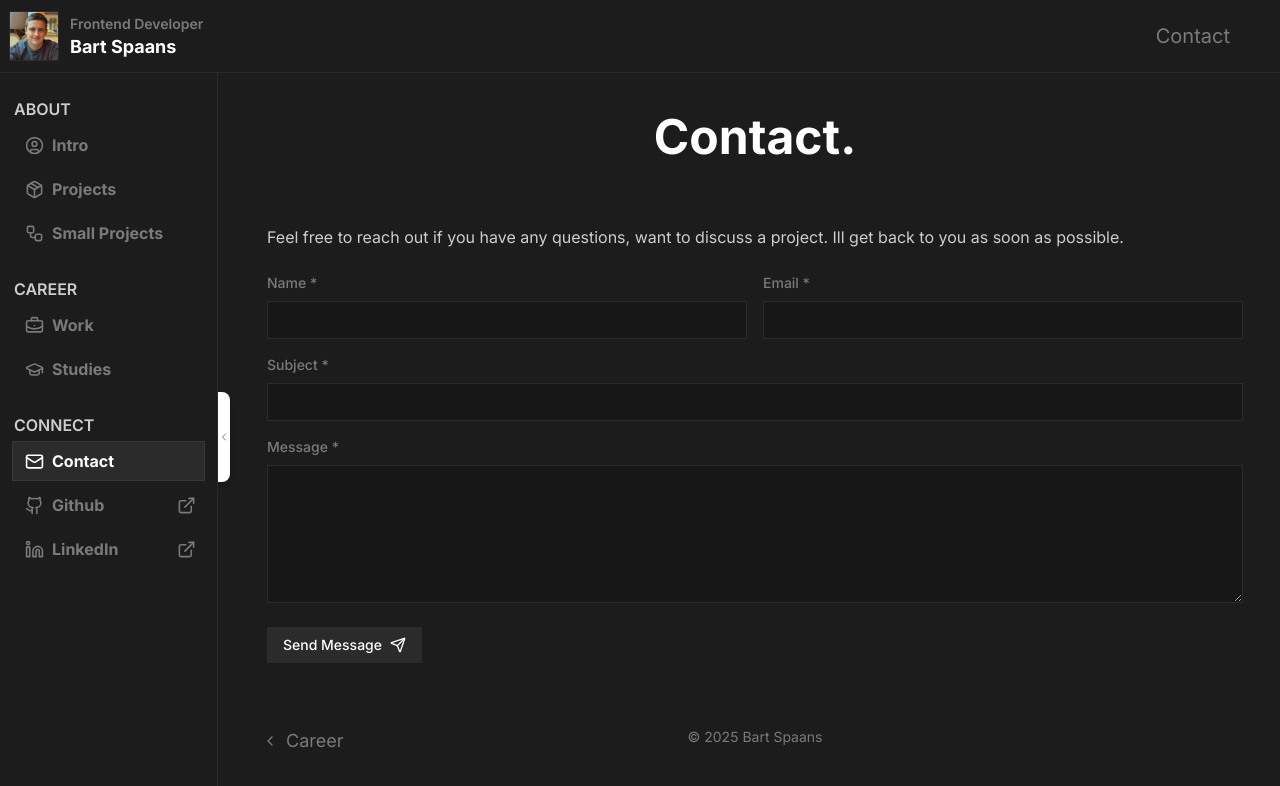
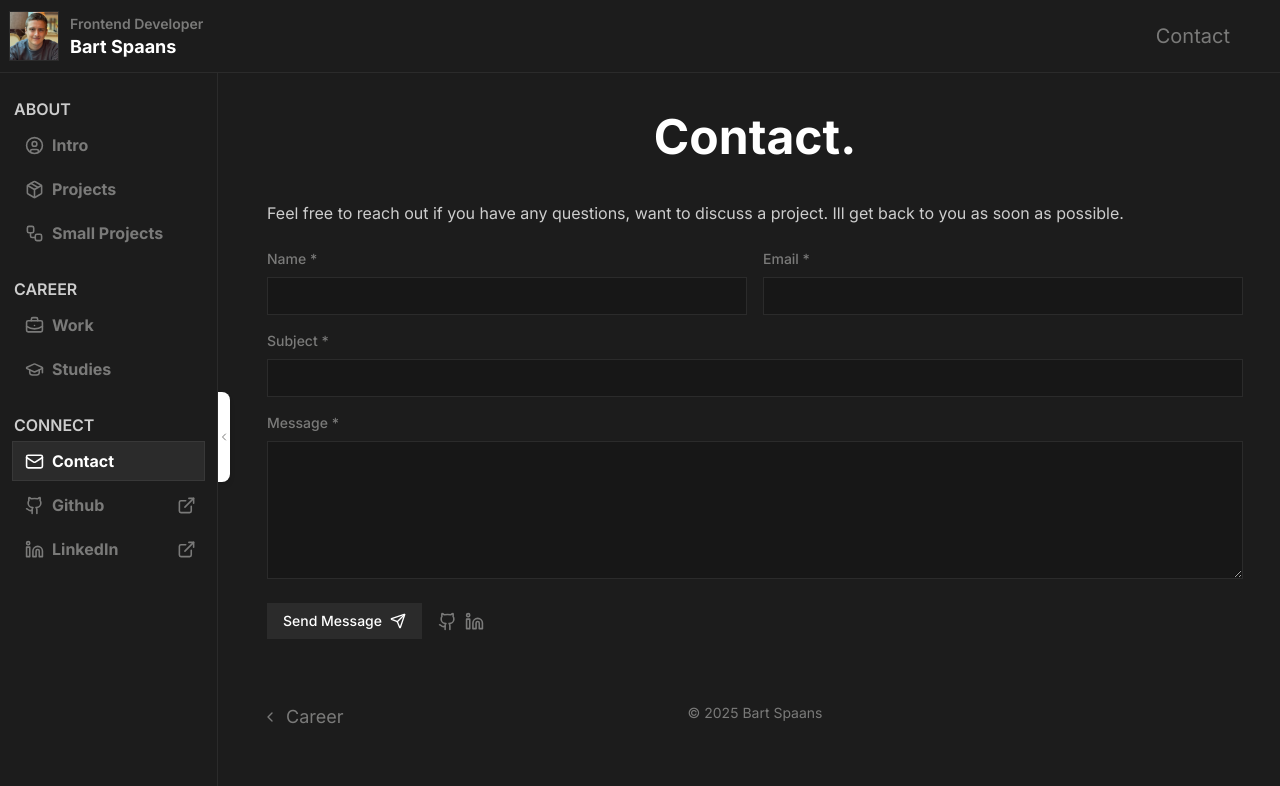
Before and after one commit to spaansba/Portfolio, a Next.js app: page /contact in a window 1280 px wide. Shown: the top 786 px of the page. Built offline with nearby package versions, Linux system fonts and the light colour scheme.

Commit message:
added extra links to the contact form

```diff
--- a/src/app/contact/ContactForm.tsx
+++ b/src/app/contact/ContactForm.tsx
@@ -4,8 +4,7 @@ import { Send } from "lucide-react";
 import FieldInfo from "./FieldInfo";
 import { useState } from "react";
 import { contactFormSchema } from "./schema";
-
-
+import ContactLinks from "./ContactLinks";
 
 function ContactForm() {
   // State to track submission success
@@ -56,7 +55,7 @@ function ContactForm() {
   });
 
   return (
-    <div className="mt-4 md:mt-6">
+    <>
       <p className="text-TextGrayWhite mb-6 text-sm md:text-base">
         Feel free to reach out if you have any questions, want to discuss a
         project. Ill get back to you as soon as possible.
@@ -171,16 +170,17 @@ function ContactForm() {
             )}
           </form.Field>
         </div>
+        <div className="flex flex-row items-center gap-4 pt-2">
           <form.Subscribe
             selector={(state) => [state.canSubmit, state.isSubmitting]}
           >
-          {([canSubmit, isSubmitting]) => (
-            <div className="flex items-center justify-between pt-2">
+            {([canSubmit]) => (
+              <div className="flex items-center justify-between">
                 <button
                   type="submit"
                   disabled={!canSubmit || isLoading}
                   onMouseDown={form.handleSubmit}
-                className="bg-TertiaryGray hover:bg-fgButton flex items-center gap-2 px-4 py-2 text-sm font-medium text-white transition-colors disabled:cursor-not-allowed disabled:opacity-70"
+                  className="bg-TertiaryGray hover:text-fgButton flex items-center gap-2 px-4 py-2 text-sm font-medium text-white transition-colors disabled:cursor-not-allowed disabled:opacity-70"
                 >
                   {isLoading ? "Sending..." : "Send Message"}
                   <Send size={16} />
@@ -200,8 +200,10 @@ function ContactForm() {
               </div>
             )}
           </form.Subscribe>
+          <ContactLinks />
+        </div>
       </form>
-    </div>
+    </>
   );
 }
 
--- /dev/null
+++ b/src/app/contact/ContactLinks.tsx
@@ -0,0 +1,28 @@
+import { useNavigationPageList } from "@/stores/NavigationListStore";
+import Link from "next/link";
+import React from "react";
+
+// Add a link for every outside link in connect
+function ContactLinks() {
+  const pages = useNavigationPageList();
+  return (
+    <div className="flex flex-row items-center justify-center gap-2">
+      {pages.connect
+        .filter((page) => page.isOutsideLink)
+        .map((page) => (
+          <button
+            key={page.id}
+            onMouseDown={page.onMouseDown}
+            aria-label={`go to ${page.name}`}
+          >
+            <page.icon
+              size={19}
+              className={`text-TextGray hover:text-fgButton transition-colors duration-300`}
+            />
+          </button>
+        ))}
+    </div>
+  );
+}
+
+export default ContactLinks;
```
Lines whose indentation alone changed are shown as unchanged.
